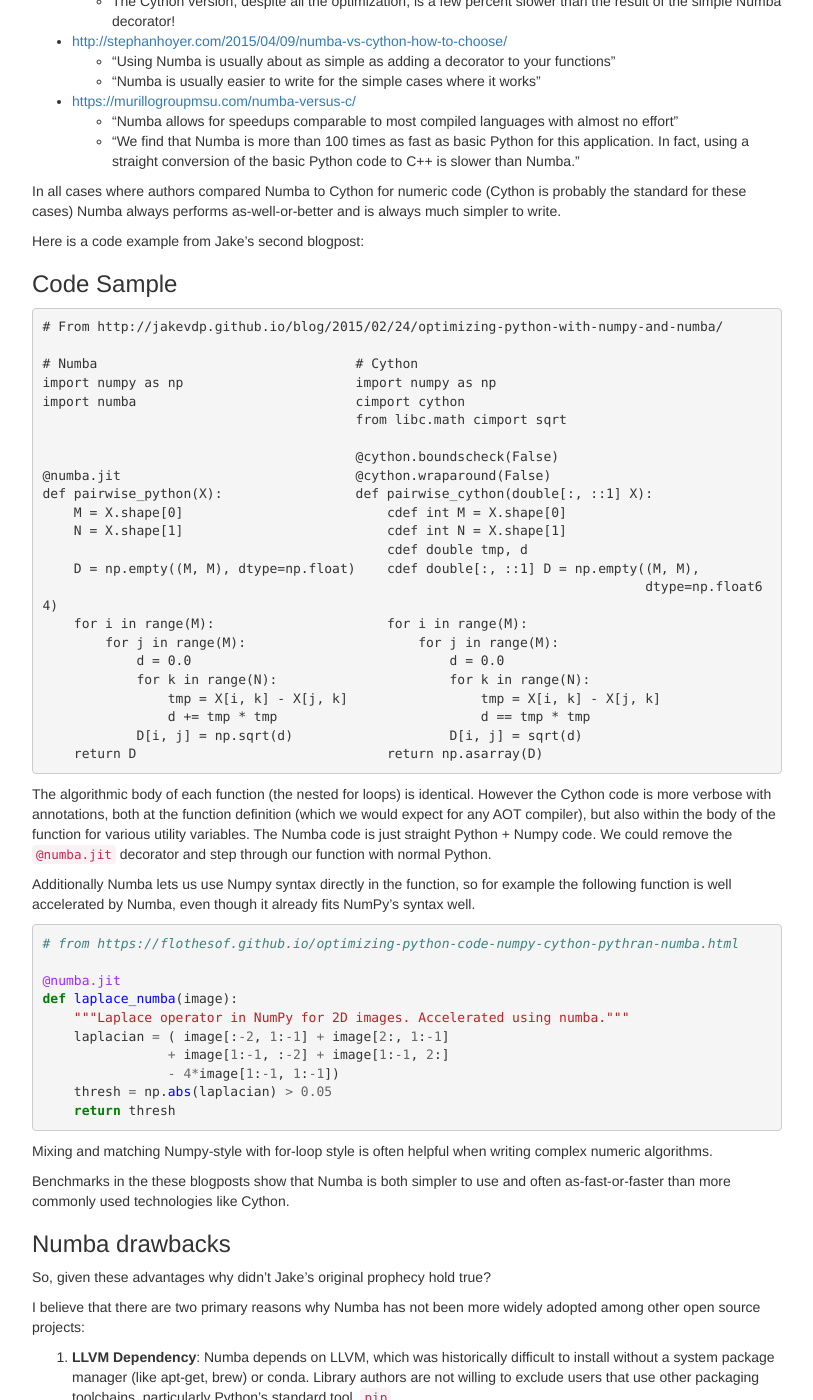
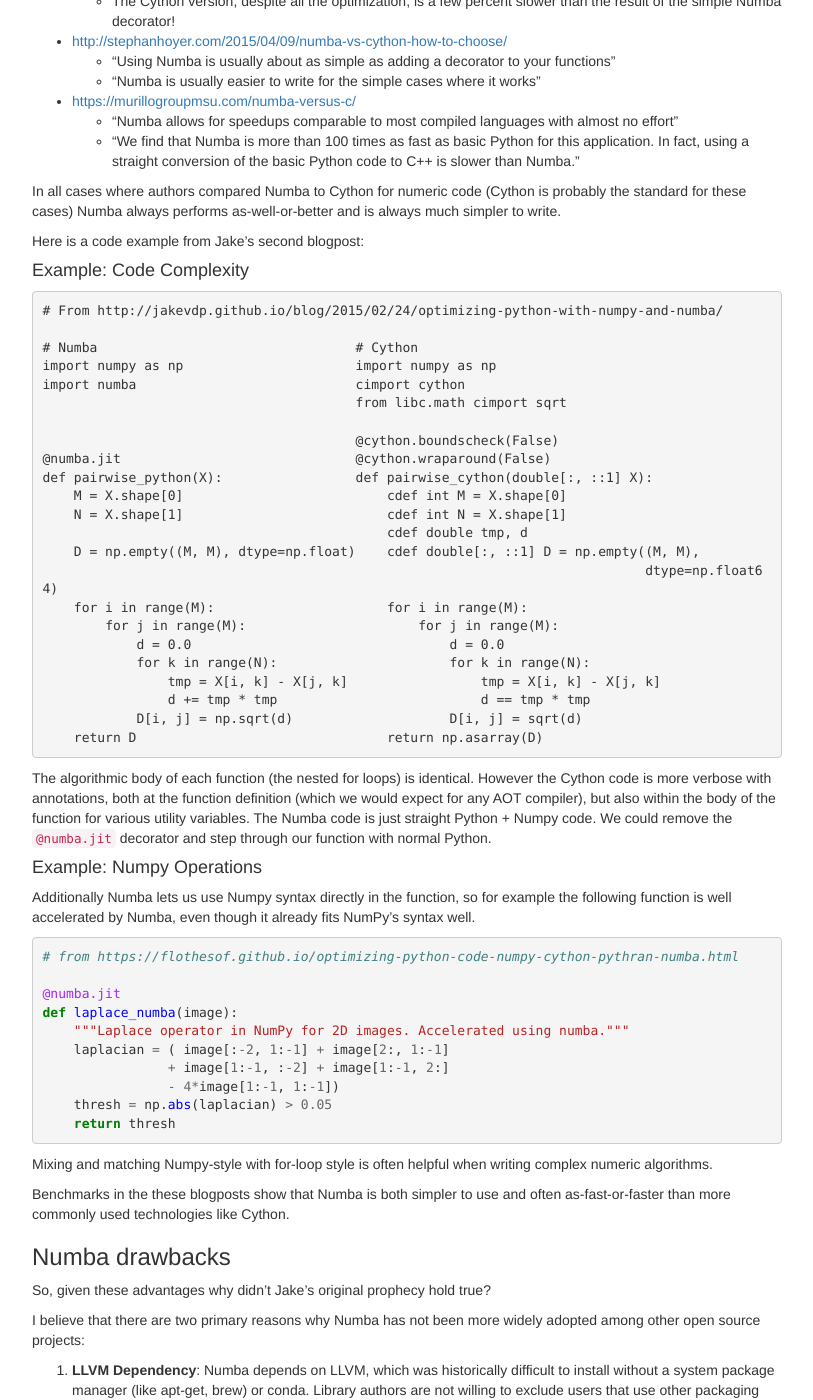
Before and after one commit to besyskymnbk/blog, a Jekyll site: the page built from _posts/work/2018-01-23-the-case-for-numba.md, in a window 1280 px wide and 1400 px high, scrolled down 1999 px. Shown: the whole window, without its empty margins (233-1046 px from the left). Built offline with Jekyll 4.4.1, drawn with Linux system fonts in a browser that asks for light colours; comment, search, counter and statistics services are not loaded.

Commit message:
rework subtitles

````diff
--- a/_posts/work/2018-01-23-the-case-for-numba.md
+++ b/_posts/work/2018-01-23-the-case-for-numba.md
@@ -114,7 +114,7 @@ Numba always performs as-well-or-better and is always much simpler to write.
 
 Here is a code example from Jake's second blogpost:
 
-### Code Sample
+#### Example: Code Complexity
 
 ```
 # From http://jakevdp.github.io/blog/2015/02/24/optimizing-python-with-numpy-and-numba/
@@ -148,6 +148,9 @@ both at the function definition (which we would expect for any AOT compiler),
 but also within the body of the function for various utility variables.
 The Numba code is just straight Python + Numpy code.
 We could remove the `@numba.jit` decorator and step through our function with normal Python.
+
+
+#### Example: Numpy Operations
 
 Additionally Numba lets us use Numpy syntax directly in the function,
 so for example the following function is well accelerated by Numba,
````
